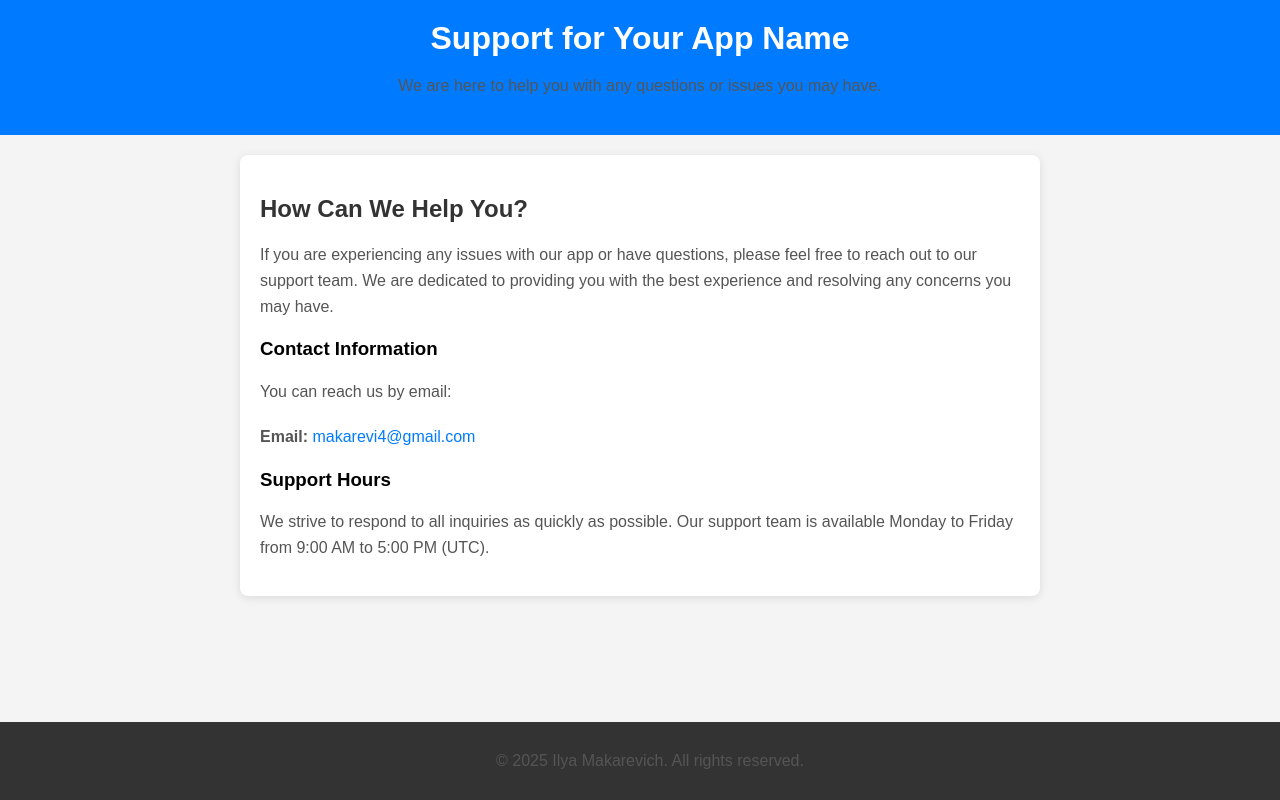
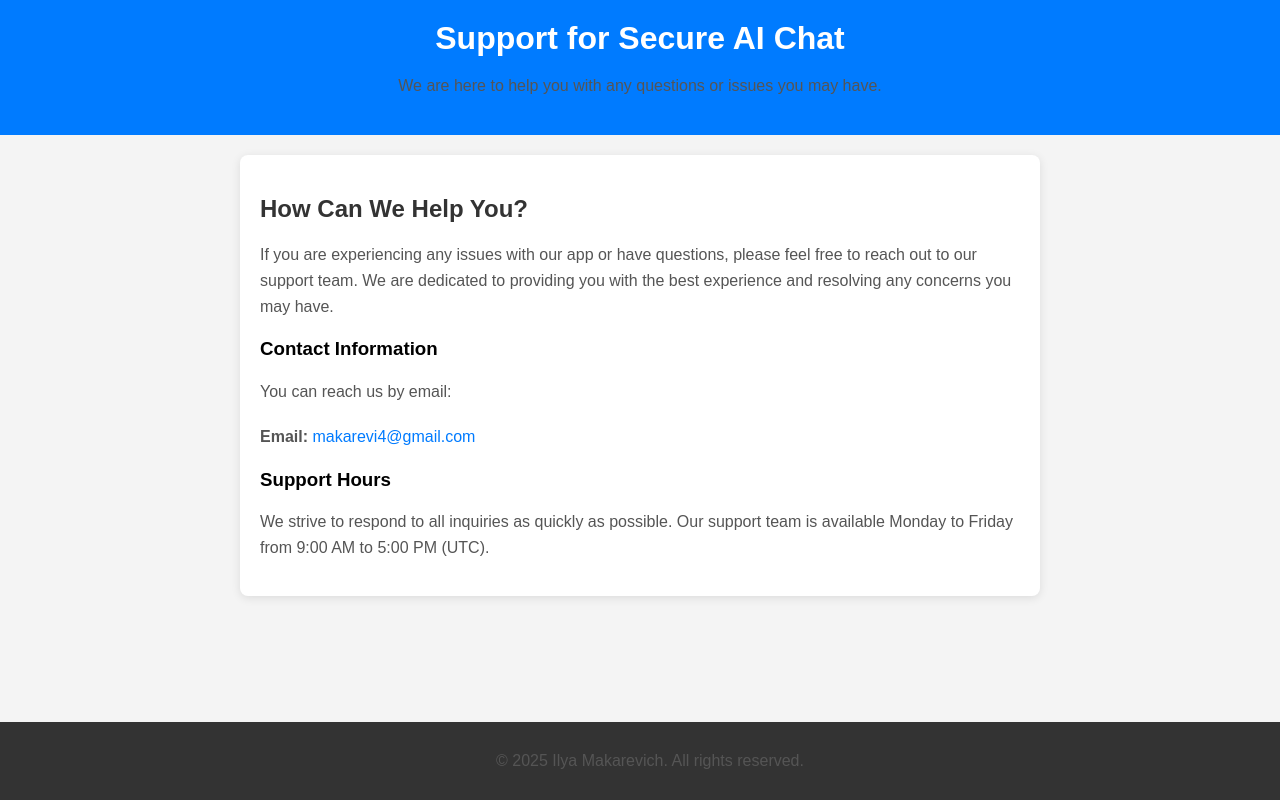
Before and after one commit to IlyaMakarevich/ilyamakarevich.github.io, a plain HTML site: page index.html in a window 1280 px wide. Drawn offline with Linux system fonts and the light colour scheme.

Commit message:
Update index.html

```diff
--- a/index.html
+++ b/index.html
@@ -61,7 +61,7 @@
 </head>
 <body>
     <header>
-        <h1>Support for Your App Name</h1>
+        <h1>Support for Secure AI Chat</h1>
         <p>We are here to help you with any questions or issues you may have.</p>
     </header>
 
```
